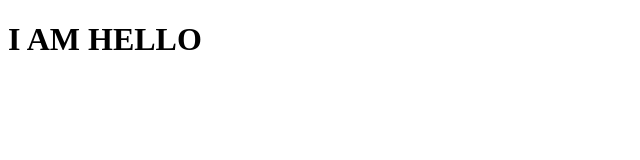
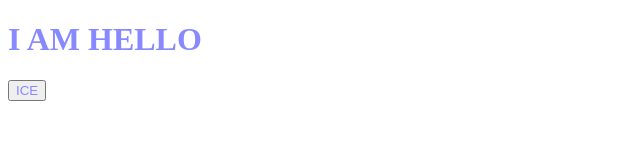
Before and after one commit to PardonOurDust/2024-demo, a plain HTML site: page index.html in a window 1280 px wide. Shown: the whole page, without its empty margins (0-640 px from the left). Drawn offline with Linux system fonts and the light colour scheme.

Commit message:
ADD stylesheet integration & buttonn

```diff
--- a/css/style.css
+++ b/css/style.css
@@ -0,0 +1,3 @@
+* {
+    color:#8888ff
+}
--- a/index.html
+++ b/index.html
@@ -4,8 +4,10 @@
     <meta charset="UTF-8">
     <meta name="viewport" content="width=device-width, initial-scale=1.0">
     <title>Document</title>
+    <link rel="stylesheet" href="css/style.css">
 </head>
 <body>
     <h1>I AM HELLO</h1>
+    <button class="bald">ICE</button>
 </body>
 </html>
```
